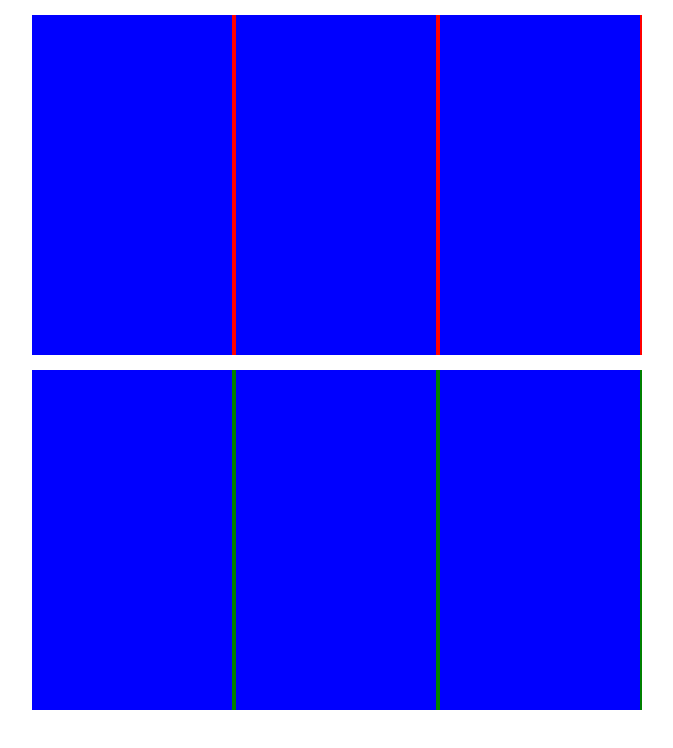
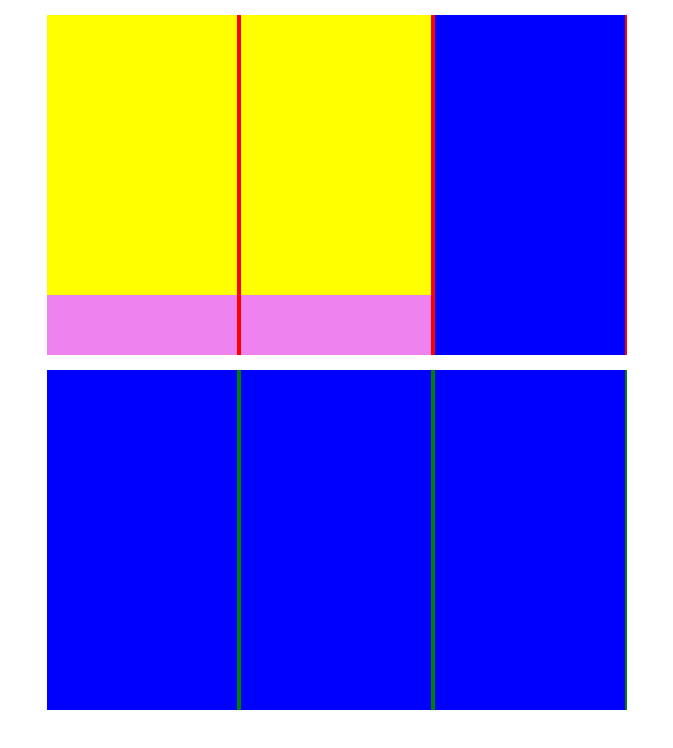
Before and after one commit to amedeo-pasanisi/htmlcss-shop, a plain HTML site: page index.html in a window 1280 px wide. Shown: the whole page, without its empty margins (303-976 px from the left). Drawn offline with Linux system fonts and the light colour scheme.

Commit message:
definizione spazi immagini e testi del prodotto

```diff
--- a/css/style.css
+++ b/css/style.css
@@ -4,9 +4,10 @@
     box-sizing: border-box;
 }
 
+/* spazio righe */
 .riga{
     height: 340px;
-    width: 610px;
+    width: 580px;
     margin: 15px auto;
 }
 
@@ -17,10 +18,27 @@
 .riga.sotto{
     background-color: green;
 }
+/* fine spazio righe */
 
+/* spazio prodotto */
 .prodotto{
     display: inline-block;
     height: 340px;
-    width: 200px;
     background-color: blue;
 }
+/* fine spazio prodotto */
+
+.prodotto,.immagine,.testo{
+    width: 190px;
+}
+/* spazio immagine e testo */
+.immagine{
+    height: 280px;
+    background-color: yellow;
+}
+
+.testo{
+    height:60px;
+    background-color: violet;
+}
+/* fine spazio immagine e testo */
--- a/index.html
+++ b/index.html
@@ -12,15 +12,26 @@
     <div class="riga sopra">
         <!-- riga 1 in cui inserire prodotto 1, 2 e 3 -->
         <div class="prodotto">
-            <!-- <img src="img/1.webp" alt=""> -->
+            <div class="immagine">
+
+            </div>
+            <div class="testo">
+
+            </div>
         </div>
         <div class="prodotto">
-            <!-- <img src="img/2.webp" alt=""> -->
+            <div class="immagine">
+
+            </div>
+            <div class="testo">
+
+            </div>
         </div>
         <div class="prodotto">
 
         </div>
     </div>
+
     <div class="riga sotto">
         <!-- riga 1 in cui inserire prodotto 4, 5 e 6 -->
         <div class="prodotto">
```
